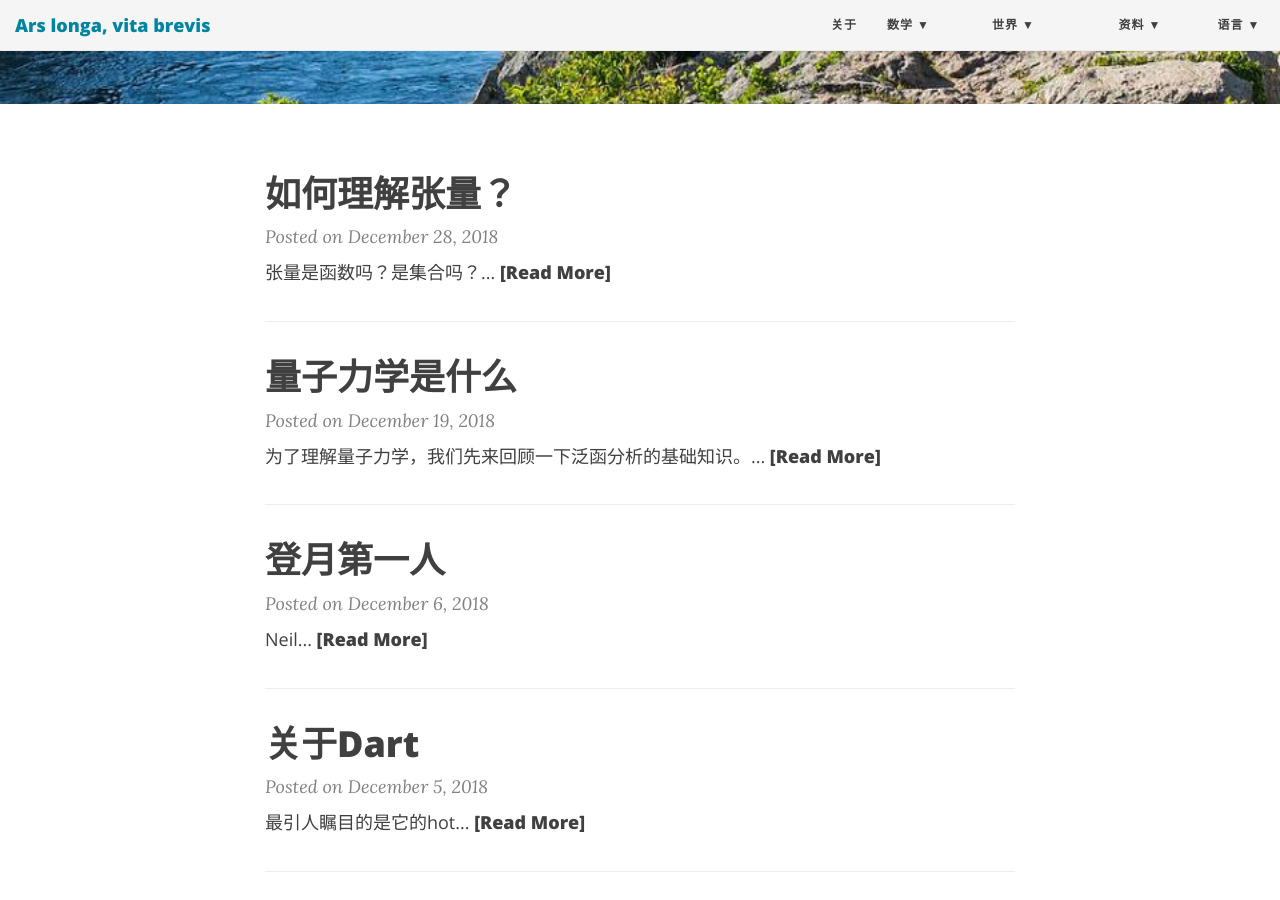
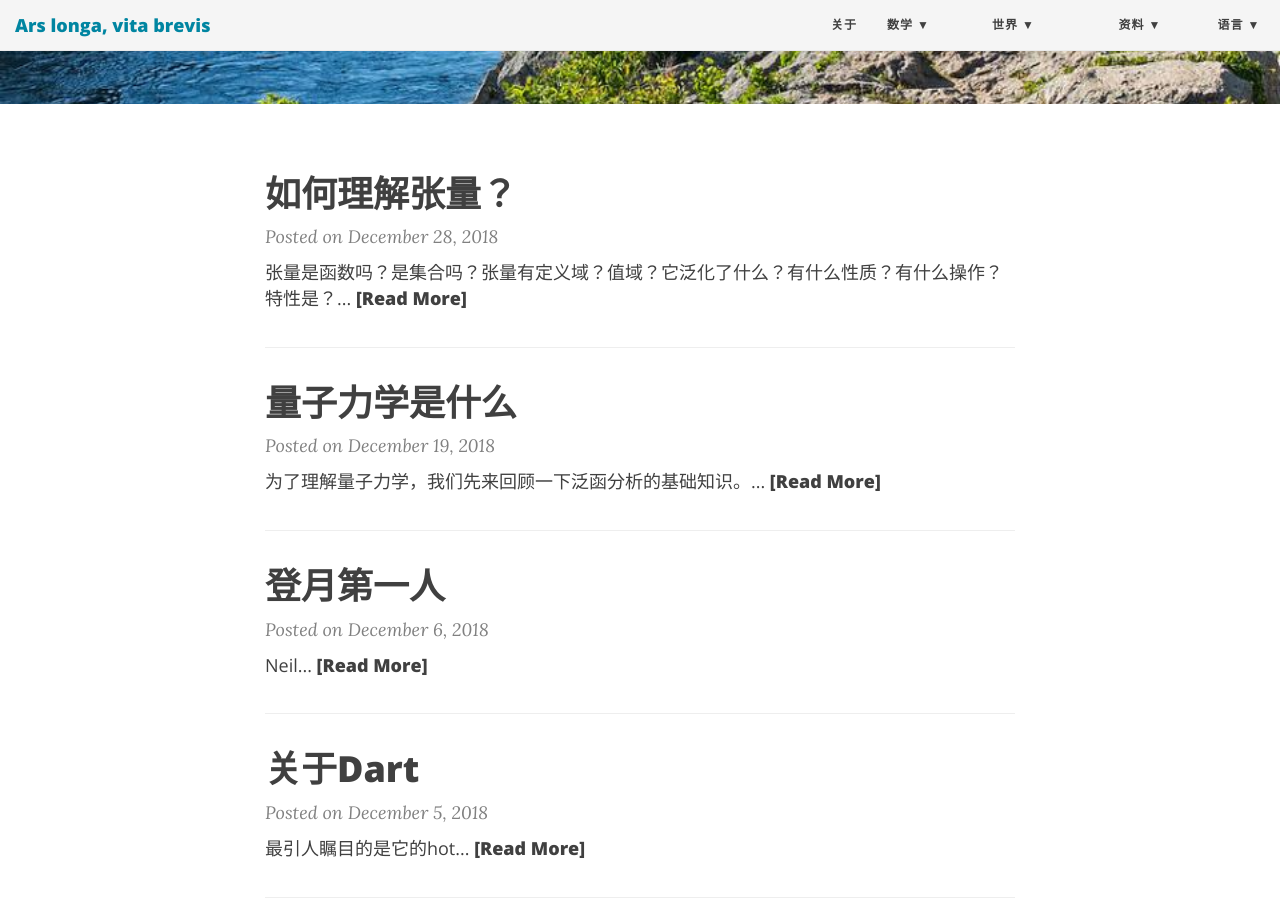
Before and after one commit to ZionPi/zionpi.github.io, a Jekyll site: the page built from index.html, in a window 1280 px wide and 900 px high, scrolled down 439 px. Built offline with Jekyll 4.4.1, drawn with Linux system fonts in a browser that asks for light colours; nearby versions of some CDN libraries; the list of posts is cut into pages by our own code.

Commit message:
Update 2018-12-28-how-to-understand-tensor.md

```diff
--- a/_posts/2018-12-28-how-to-understand-tensor.md
+++ b/_posts/2018-12-28-how-to-understand-tensor.md
@@ -2,4 +2,4 @@
 layout: post
 title: 如何理解张量？
 ---
-> 张量是函数吗？是集合吗？
+> 张量是函数吗？是集合吗？张量有定义域？值域？它泛化了什么？有什么性质？有什么操作？特性是？
```
